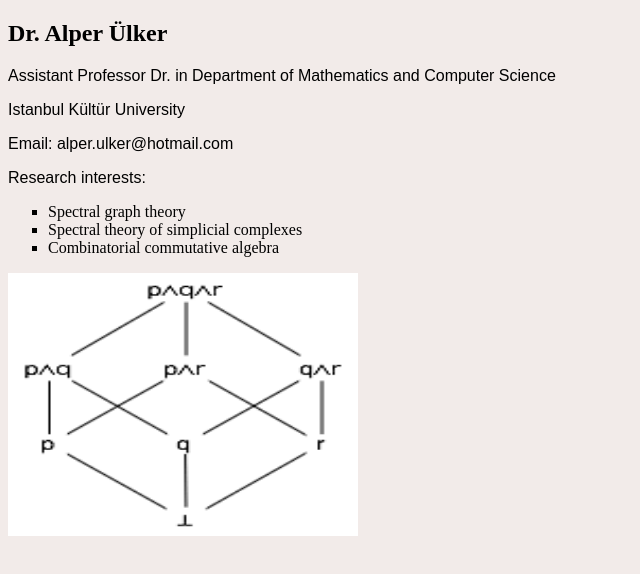
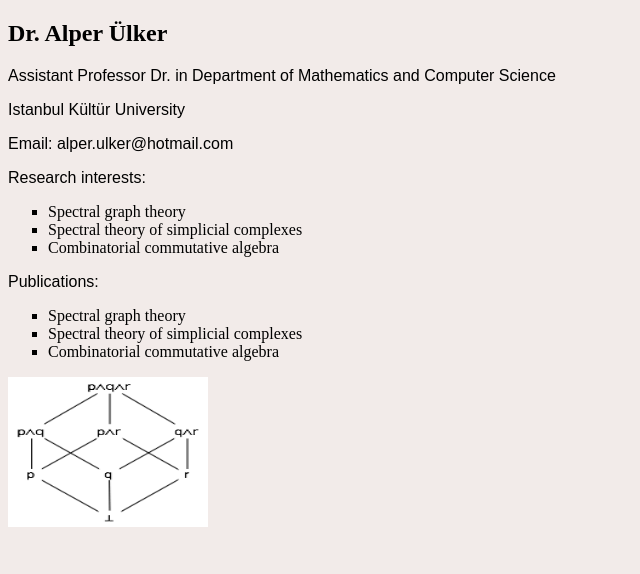
Before and after one commit to aulkermc/aulkermc.github.io, a plain HTML site: page index.html in a window 1280 px wide. Shown: the whole page, without its empty margins (0-640 px from the left). Drawn offline with Linux system fonts and the light colour scheme.

Commit message:
Update index.html

```diff
--- a/index.html
+++ b/index.html
@@ -27,6 +27,13 @@
          <li>Combinatorial commutative algebra</li>
          </ul>
 
-         <img src="poset.png" width="350" height="263" alt="Poset">
+          <p>Publications:</p>
+         <ul class="listem">
+         <li>Spectral graph theory</li>
+         <li>Spectral theory of simplicial complexes</li>
+         <li>Combinatorial commutative algebra</li>
+         </ul>
+
+         <img src="poset.png" width="200" height="150" alt="Poset">
       </body>
    </html>
```
